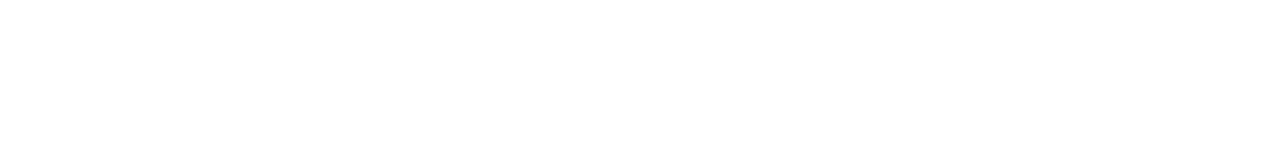
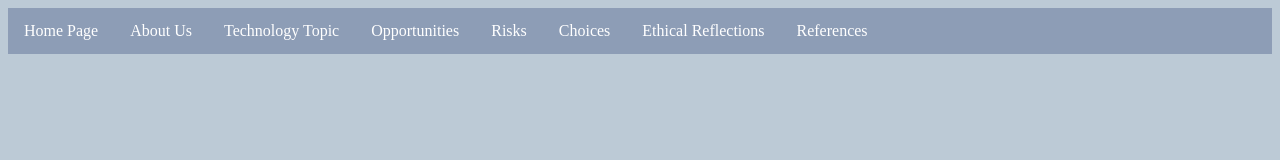
Before and after one commit to c4rt4m/Identity-Theft, a plain HTML site: page about.html in a window 1280 px wide. Drawn offline with Linux system fonts and the light colour scheme.

Commit message:
Navbar on all pages

```diff
--- a/about.html
+++ b/about.html
@@ -0,0 +1,18 @@
+<!DOCTYPE html>
+<html>
+<head>
+<title>Identity Theft</title>
+<link rel="stylesheet" href="styles.css">
+</head>
+<body>
+<!-- Site Navigation Menu -->
+<ul class="navbar">
+    <li><a href="index.html">Home Page</a></li>
+    <li><a href="about.html">About Us</a></li>
+    <li><a href="technology_topic.html">Technology Topic</a></li>
+    <li><a href="opportunities.html">Opportunities</a></li>
+    <li><a href="risks.html">Risks</a></li>
+    <li><a href="choices.html">Choices</a></li>
+    <li><a href="ethical_reflections.html">Ethical Reflections</a></li>
+    <li><a href="references.html">References</a></li>
+</ul>
--- a/styles.css
+++ b/styles.css
@@ -13,6 +13,7 @@ ul {
     padding:0;
     overflow: hidden;
     background-color: #8d9db6;
+
 }
 
 li {
```
Also changed, not shown: choices.html (+18 -0 lines), ethical_reflections.html (+18 -0 lines), index.html (+2 -0 lines), opportunities.html (+18 -0 lines), references.html (+18 -0 lines), risks.html (+18 -0 lines), technology_topic.html (+18 -0 lines), 1 other file.
